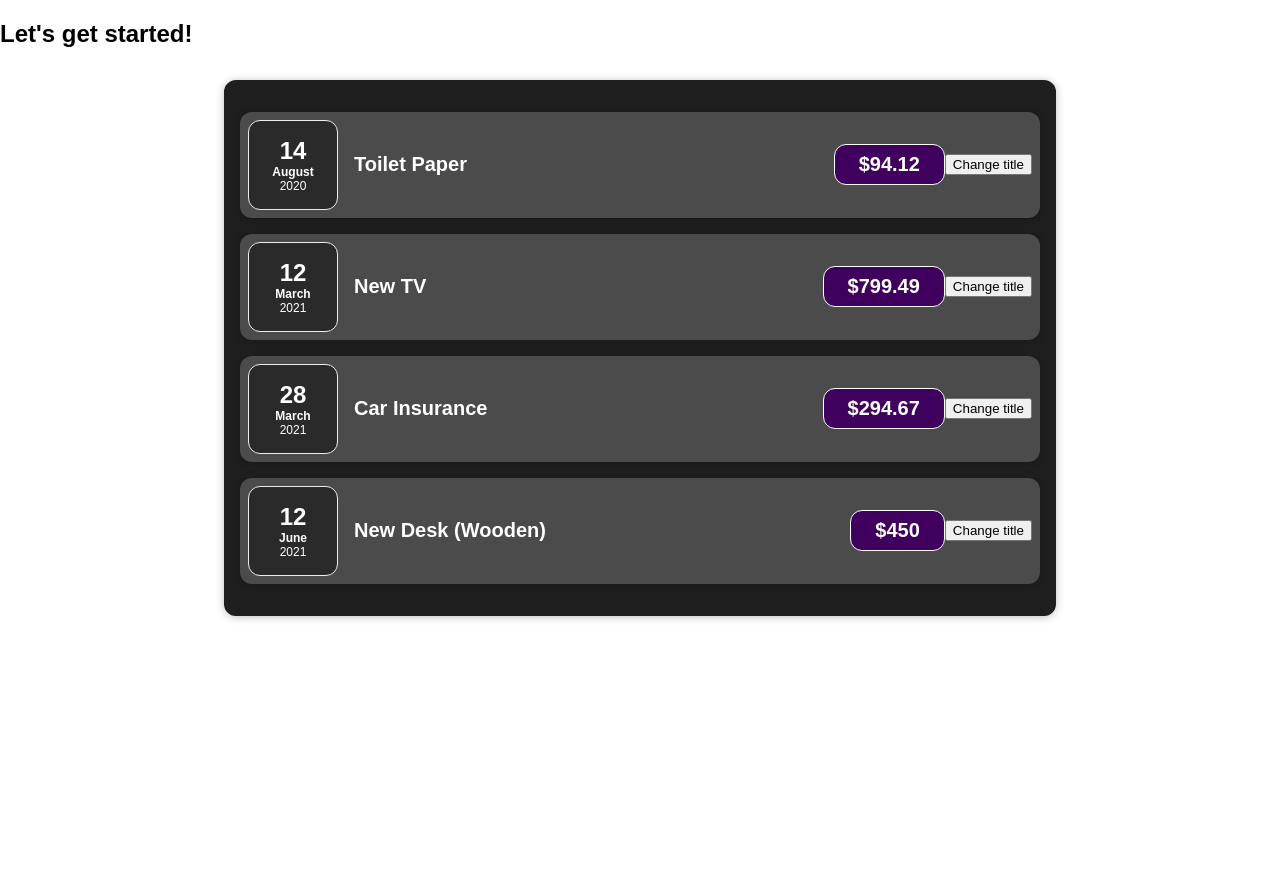
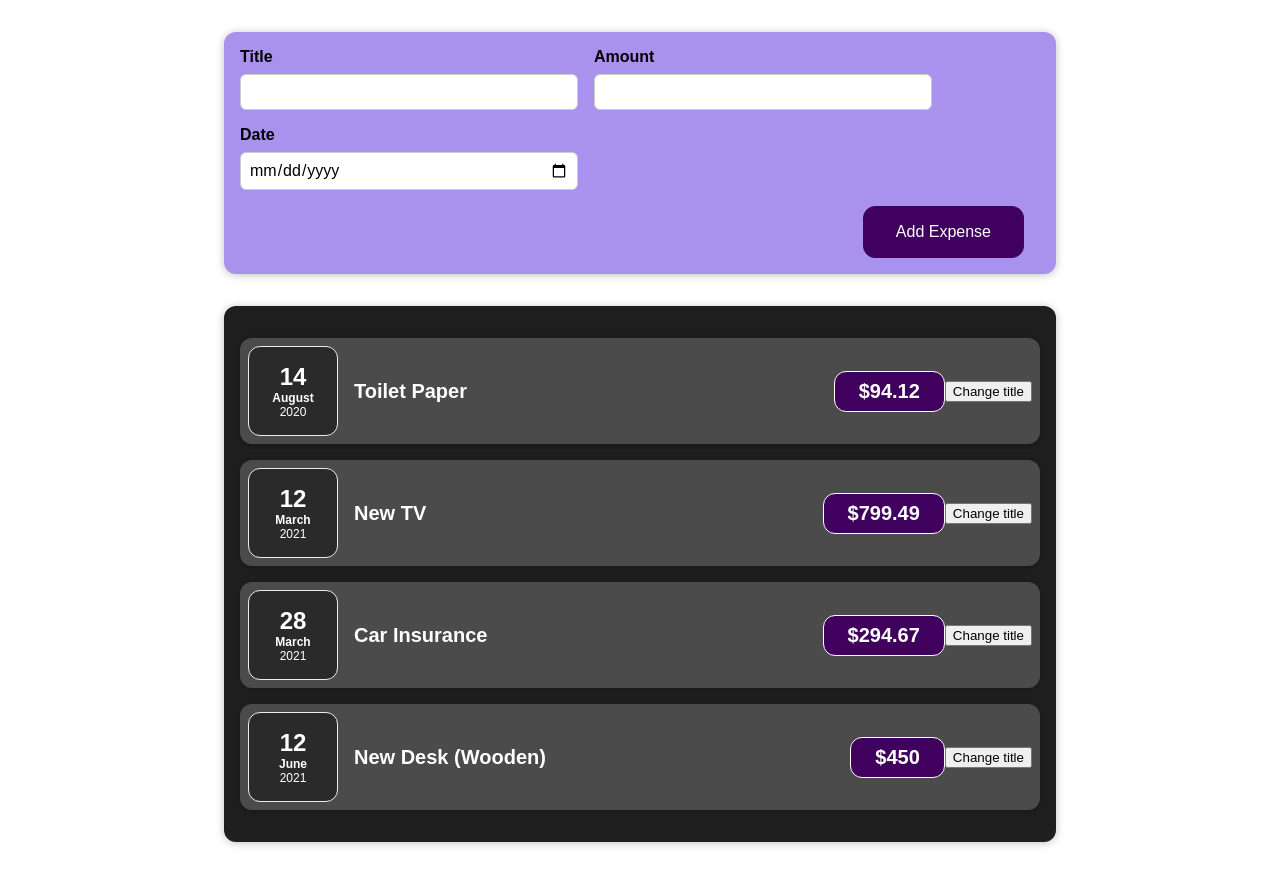
Before and after one commit to boluwarino/react-complete-guide, a React (Create React App) app: page / in a window 1280 px wide. Before the commit the page ends 800 px from the top, so only its background shows below. Built offline with nearby package versions, Linux system fonts and the light colour scheme.

Commit message:
lecture 52 doingz

```diff
--- a/src/App.js
+++ b/src/App.js
@@ -1,6 +1,8 @@
 import React from 'react';
 import './App.css';
 import Expenses from './components/Expenses/Expenses';
+import NewExpense from './components/Expenses/NewExpense/NewExpense';
+//import Expenses from './components/Expenses/Expenses';
 
 const App = () => {
   const expenses = [
@@ -26,7 +28,7 @@ const App = () => {
   ];
   return (
     <div>
-      <h2>Let's get started!</h2>
+      <NewExpense />
       <Expenses items={expenses} />
     </div>
   );
--- /dev/null
+++ b/src/components/Expenses/NewExpense/ExpenseForm.css
@@ -0,0 +1,26 @@
+.new-expense__controls {
+  display: flex;
+  flex-wrap: wrap;
+  gap: 1rem;
+  margin-bottom: 1rem;
+  text-align: left;
+}
+
+.new-expense__control label {
+  font-weight: bold;
+  margin-bottom: 0.5rem;
+  display: block;
+}
+
+.new-expense__control input {
+  font: inherit;
+  padding: 0.5rem;
+  border-radius: 6px;
+  border: 1px solid #ccc;
+  width: 20rem;
+  max-width: 100%;
+}
+
+.new-expense__actions {
+  text-align: right;
+}
--- a/src/components/Expenses/NewExpense/ExpenseForm.js
+++ b/src/components/Expenses/NewExpense/ExpenseForm.js
@@ -1,14 +1,21 @@
-import React from 'react';
+import React, {useState} from 'react';
 
-import './NewExpense.css';
+import './ExpenseForm.css';
 
 const ExpenseForm = () => {
+    const [enteredTitle, setEnteredTitle] = useState('');
+
+    const titleChangeHandler = (event) => {
+        setEnteredTitle(event.target.value);
+    };
+    /* In vanilla JS, the event object is */
+
     return (
         <form>
             <div className="new-expense__controls">
                 <div className="new-expense__control">
                     <label>Title</label>
-                    <input type='text' />
+                    <input type='text' onChange={titleChangeHandler}/>
                 </div>
                 <div className="new-expense__control">
                     <label>Amount</label>
@@ -19,8 +26,11 @@ const ExpenseForm = () => {
                     <input type='date' min="2019-01-01" max="2022-12-31" />
                 </div>
             </div>
+            <div className="new-expense__actions">
+                <button type='submit'> Add Expense</button>
+            </div>
         </form>
-    )
-}
+    );
+};
 
 export default ExpenseForm;
--- a/src/components/Expenses/NewExpense/NewExpense.js
+++ b/src/components/Expenses/NewExpense/NewExpense.js
@@ -1,11 +1,11 @@
 import React from 'react';
-
+import ExpenseForm from './ExpenseForm';
 import './NewExpense.css';
 
 const NewExpense = () => {
     return(
         <div className="new-expense">
-
+            <ExpenseForm />
         </div>
     );
 }
```
